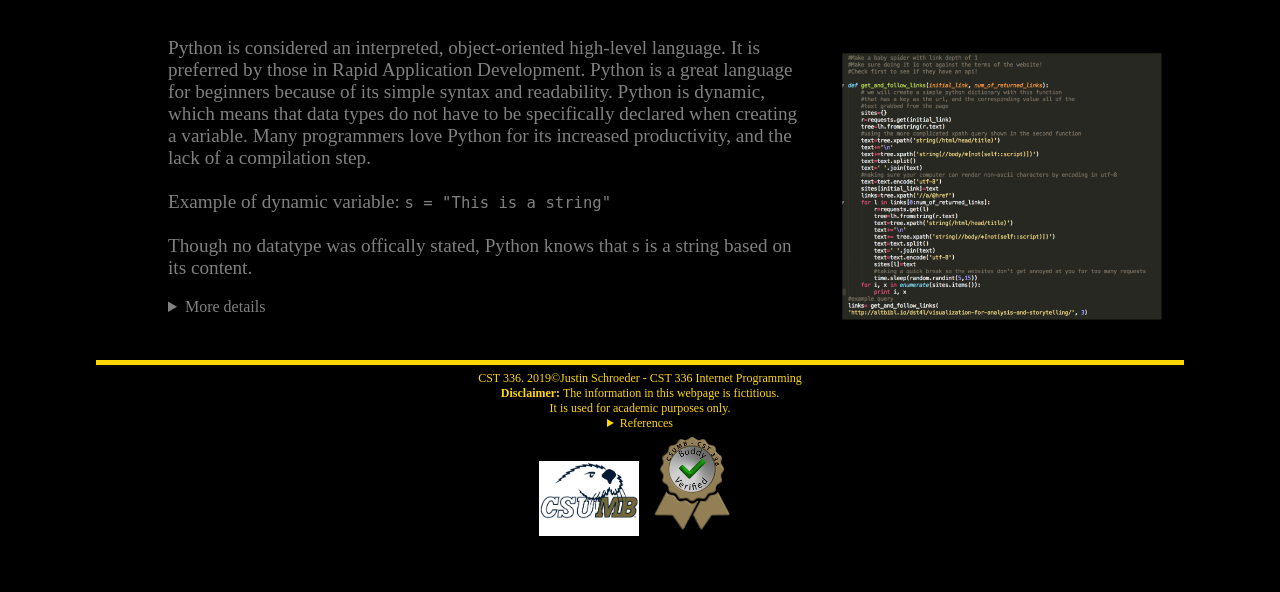
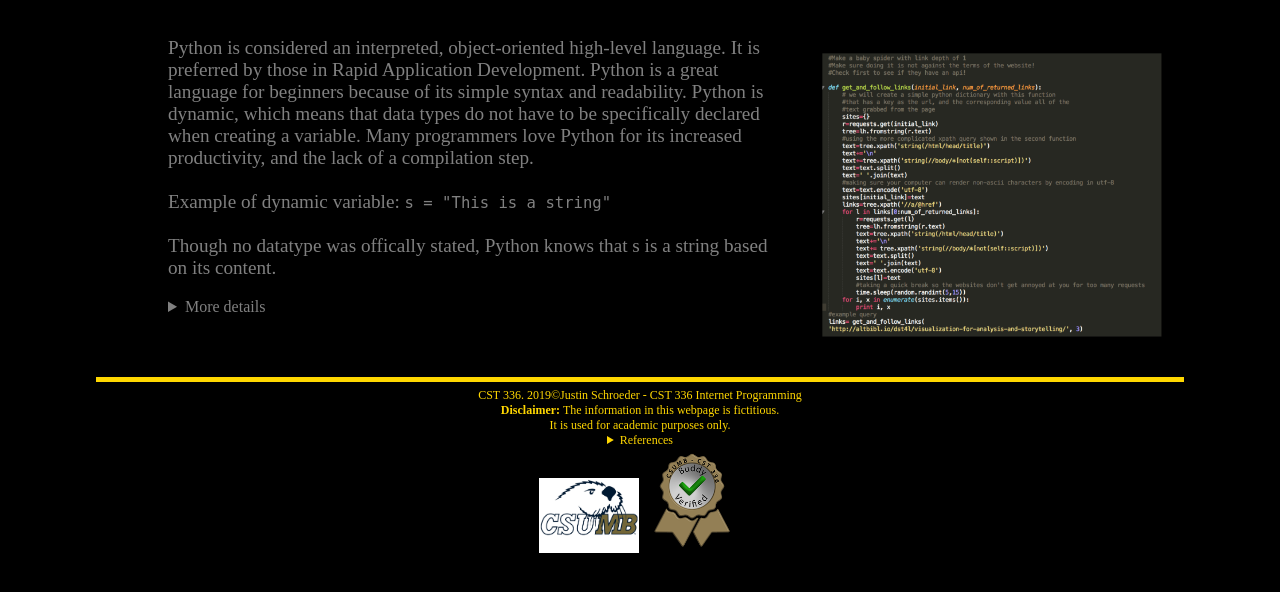
Before and after one commit to shikikan86/cst336, a PHP site: page /hw/hw1/python.html in a window 1280 px wide. Shown: the part 144-736 px from the top of the page. Run offline with PHP 8.4, Linux system fonts and the light colour scheme.

Commit message:
debugging hw 1

```diff
--- a/hw/hw1/css/styles.css
+++ b/hw/hw1/css/styles.css
@@ -79,6 +79,9 @@ footer{
     padding-right: 70px;
     padding-bottom: 20px;
 }
+#pyPic1{
+    width:340px;
+}
 
 #textPy{
     text-align:left;
--- a/hw/hw1/python.html
+++ b/hw/hw1/python.html
@@ -1,11 +1,14 @@
 <!DOCTYPE html>
-<html>
+<html lang = "en">
 
     <head>
         <meta charset="utf-8"/>
         <title>CST 336 Homework 1</title>
         <link href="css/styles.css" rel="stylesheet" type="text/css" />
-        <link href="https://fonts.googleapis.com/css?family=Cookie|Fredoka+One|Indie+Flower|Righteous" rel="stylesheet">
+        <link href="https://fonts.googleapis.com/css?family=Cookie" rel="stylesheet">
+        <link href="https://fonts.googleapis.com/css?family=Fredoka+One" rel="stylesheet">
+        <link href="https://fonts.googleapis.com/css?family=Indie+Flower" rel="stylesheet">
+        <link href="https://fonts.googleapis.com/css?family=Righteous" rel="stylesheet">
 
         <style>
         #pythonFont{
@@ -25,28 +28,22 @@
 
           <hr />
 
-          <!----------------------------------------Links (Nav)-------------------------------------------->
-
           <a id = "home" style=font-size:2.0em href = "index.html">Home</a>
 
           <a id="cFont" href = "c.html">C++</a>
 
-          <a id="pythonFont" href = "python.html"><strong><i>Python</strong></i></a>
+          <a id="pythonFont" href = "python.html"><strong><i>Python</i></strong></a>
 
           <a id="javaFont" href = "java.html">Java</a>
 
-          <!-----------------------------------------Links (Nav)------------------------------------------------>
 
         </nav>
-
-
-
 
         <br />
 
         <main>
             <figure id="pyPic">
-              <img src="img/py.png" width="320" />
+              <img id="pyPic1" src="img/py.png" />
             </figure>
 
             <p id="textPy">Python is considered an interpreted, object-oriented high-level language. It is preferred by those in Rapid Application
@@ -83,20 +80,11 @@
                 <summary>References</summary>
                 <a class="source" href = "https://www.python.org/doc/essays/blurb/">https://www.python.org/doc/essays/blurb/</a>
             </details>
-            <img src="img/csumb.png" width="100" />
-            <img src="img/buddy_verified.png" width="100" />
+            <img class="logo" src="img/csumb.png" width="100" />
+            <img class="logo" src="img/buddy_verified.png" width="100" />
 
         </footer>
 
-
-
     </body>
-    <!-- closing body -->
-
-<!--Sources
-https://medium.com/web-development-zone/a-complete-list-of-computer-programming-languages-1d8bc5a891f
-https://stackoverflow.com/questions/3468068/low-mid-high-level-language-whats-the-difference
-https://www.w3schools.com/html/html_formatting.asp
--->
 
 </html>
```
